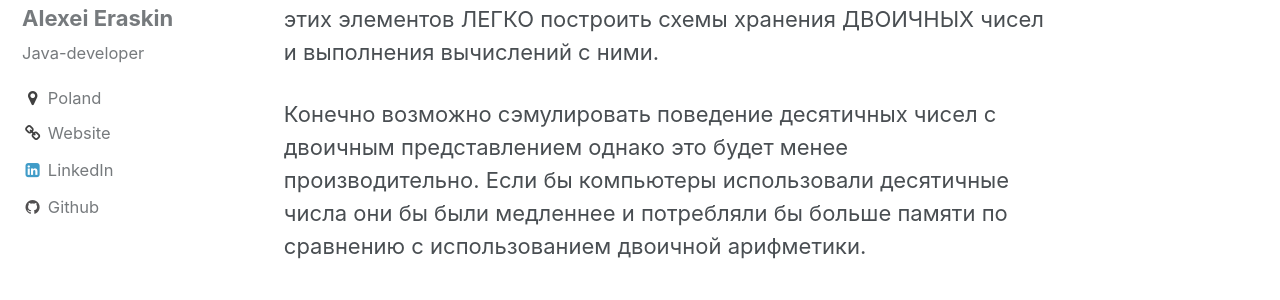
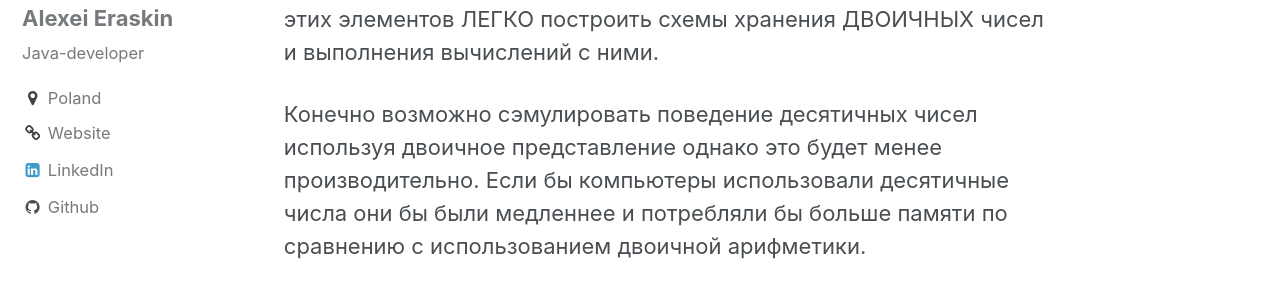
Before and after one commit to smartcoderteam/smartcoderteam.github.io, a Jekyll site: the page built from _posts/2016-11-20-what-should-every-programmer-know-about-floating-point-numbers.md, in a window 1280 px wide and 1400 px high, scrolled down 1503 px. Shown: the part 159-459 px from the top of the window. Built offline with Jekyll 4.4.1, drawn with Linux system fonts in a browser that asks for light colours; comment, search, counter and statistics services are not loaded; some of the changed text lies outside the part shown.

Commit message:
Update 2016-11-20-what-should-every-programmer-know-about-floating-point-numbers.md

```diff
--- a/_posts/2016-11-20-what-should-every-programmer-know-about-floating-point-numbers.md
+++ b/_posts/2016-11-20-what-should-every-programmer-know-about-floating-point-numbers.md
@@ -48,8 +48,8 @@ public class FloatingNumbersMagic {
 На основе этих элементов ЛЕГКО построить схемы хранения ДВОИЧНЫХ чисел
 и выполнения вычислений с ними.
 
-Конечно возможно сэмулировать поведение десятичных чисел с двоичным
-представлением однако это будет менее производительно.
+Конечно возможно сэмулировать поведение десятичных чисел используя двоичное
+представление однако это будет менее производительно.
 Если бы компьютеры использовали десятичные числа они бы были
 медленнее и потребляли бы больше памяти по сравнению с использованием двоичной арифметики.
 
```
Also changed, not shown: other parts of _posts/2016-11-20-what-should-every-programmer-know-about-floating-point-numbers.md (+2 -1 lines).
